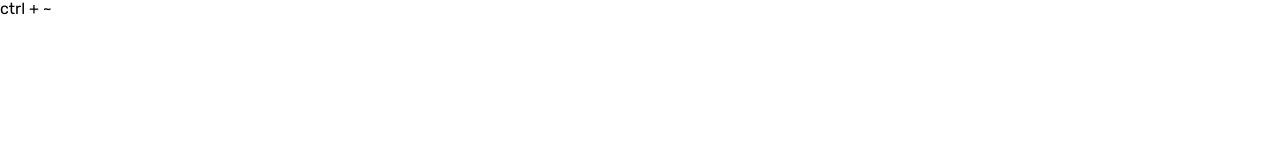
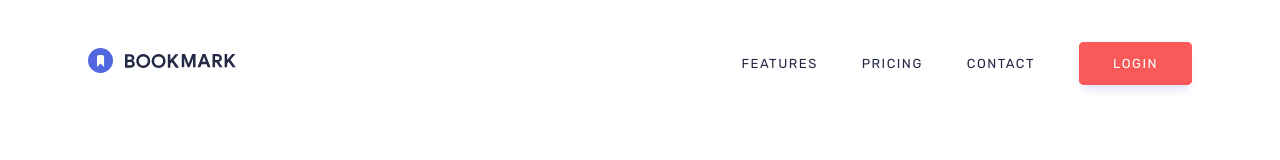
Before and after one commit to shakhbozbekusmonov/bookmark, a plain HTML site: page index.html in a window 1280 px wide. Drawn offline with Linux system fonts and the light colour scheme.

Commit message:
header desktop done

```diff
--- /dev/null
+++ b/css/header.css
@@ -0,0 +1,52 @@
+/* HEADER START */
+.site-header {
+  padding: 48px 0;
+}
+
+.site-header__wrapper {
+  display: flex;
+  justify-content: space-between;
+  align-items: center;
+  /* display: grid;
+  grid-template-columns: auto auto;
+  justify-content: space-between; */
+}
+
+.site-header__nav-list {
+  display: flex;
+  /* display: grid; */
+  /* grid-template-columns: auto auto auto auto; */
+  /* gap: 44px; */
+  /* column-gap: 44px; */
+}
+
+.site-header__nav-item:not(:last-child) {
+  margin-right: 44px;
+}
+
+.site-header__nav-link {
+  color: var(--colorPrimary);
+  font-size: 13px;
+  line-height: 17px;
+  letter-spacing: 1.5px;
+}
+
+.site-header__nav-link:hover {
+  color: #fa5959;
+}
+
+.site-header__nav-item:last-child > .site-header__nav-link {
+  padding: 12px 32px;
+  border-radius: 5px;
+  background-color: var(--btnSecondary);
+  color: #fff;
+  box-shadow: 0px 8px 8px -4px rgba(73, 93, 207, 0.2);
+  border: 2px solid #fa5959;
+}
+
+.site-header__nav-item:last-child > .site-header__nav-link:hover {
+  border: 2px solid #fa5959;
+  background-color: transparent;
+  color: #fa5959;
+}
+/* HEADER END */
--- a/css/main.css
+++ b/css/main.css
@@ -95,7 +95,7 @@ main {
 
 .container {
   width: 100%;
-  max-width: 1230px;
+  max-width: 1134px;
   margin: 0 auto;
   padding: 0 15px;
 }
@@ -109,3 +109,6 @@ a {
   text-decoration: none;
   background-color: transparent;
 }
+
+/* BLOCK import */
+@import url("./header.css");
--- a/index.html
+++ b/index.html
@@ -5,11 +5,39 @@
   <meta name="viewport" content="width=device-width, initial-scale=1.0">
   <title>18-dars</title>
   <link rel="stylesheet" href="./css/normalize.css">
+  <link rel="stylesheet" href="./css/header.css">
   <link rel="stylesheet" href="./css/main.css">
 </head>
 <body>
 
-  ctrl + ~
+  <!-- HEADER START -->
+  <header class="site-header">
+    <div class="container">
+      <div class="site-header__wrapper">
+        <a class="site-header__logo-link" href="./index.html">
+          <img class="site-header__logo-img" src="./images/logo.svg" width="149" height="25" alt="Bookmark logo img">
+        </a>
+
+        <nav class="site-header__nav">
+          <ul class="site-header__nav-list">
+            <li class="site-header__nav-item">
+              <a class="site-header__nav-link" href="#">FEATURES</a>
+            </li>
+            <li class="site-header__nav-item">
+              <a class="site-header__nav-link" href="#">PRICING</a>
+            </li>
+            <li class="site-header__nav-item">
+              <a class="site-header__nav-link" href="#">CONTACT</a>
+            </li>
+            <li class="site-header__nav-item">
+              <a class="site-header__nav-link" href="#">LOGIN</a>
+            </li>
+          </ul>
+        </nav>
+      </div>
+    </div>
+  </header>
+  <!-- HEADER END -->
 
 
 </body>
```
Also changed, not shown: images/logo.svg (added).
